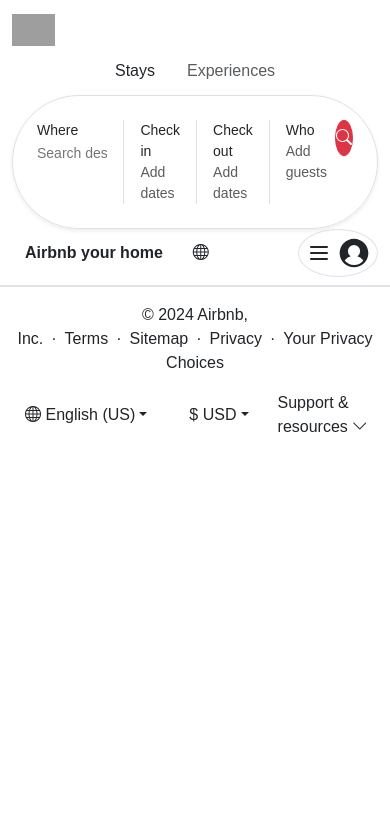
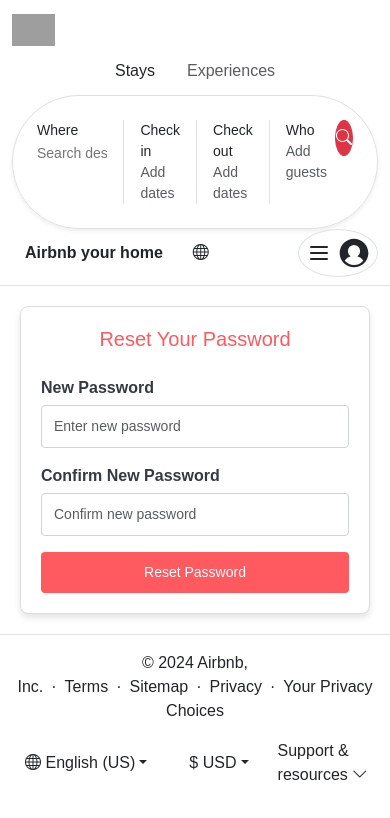
Before and after one commit to KhalidHamdi/ITI-GP-AIRBNB-FRONTEND, a React (Vite) app: page /reset-password/1/1 in a window 390 px wide. Shown: the top 818 px of the page. Built offline with nearby package versions, Linux system fonts and the light colour scheme; grey boxes are pictures that could not be loaded.

Commit message:
try : add confirmation password test1

```diff
--- a/src/App.jsx
+++ b/src/App.jsx
@@ -1,3 +1,5 @@
+// src/App.jsx
+
 import React from 'react';
 import { Routes, Route } from 'react-router-dom';
 import Home from './pages/home/Home';
@@ -11,18 +13,23 @@
 import MyReservationsPage from './components/home/ReservationsPage';
 import LoginModal from './components/modals/LoginModal';
 import SignupModal from './components/modals/SignupModal';
-import PasswordResetModal from './components/modals/PasswordResetModal'; // Import the new modal
+import PasswordResetModal from './components/modals/PasswordResetModal';
+import ResetPasswordConfirm from './components/modals/ResetPasswordConfirm';
+
 import LandlordDetailPage from "./pages/landlord/LandlordDetailPage";
 
 function App() {
   return (
     <div className="app">
       <Header />
-        <LoginModal />
-        <SignupModal />
-        <PasswordResetModal />
-        <AddProperty />
+      {/* Render modals globally if needed */}
+      <LoginModal />
+      <SignupModal />
+      <PasswordResetModal />
+
+      <AddProperty />
       <Routes>
+        <Route path="/reset-password/:uid/:token/" element={<ResetPasswordConfirm />} />
         <Route path="/home" element={<Home />} />
         <Route path="/" element={<Home />} />
         <Route path="/properties/:id" element={<PropertyDetail />} />
--- /dev/null
+++ b/src/components/modals/ResetPasswordConfirm.css
@@ -0,0 +1,98 @@
+/* src/components/auth/ResetPasswordConfirm.css */
+
+.reset-password-confirm-container {
+    max-width: 400px;
+    margin: 50px auto;
+    padding: 30px;
+    border: 1px solid #ddd;
+    border-radius: 8px;
+    background-color: #ffffff;
+    box-shadow: 0 4px 6px rgba(0, 0, 0, 0.1);
+    font-family: 'Helvetica Neue', Helvetica, Arial, sans-serif;
+}
+
+.reset-password-confirm-container h2 {
+    text-align: center;
+    margin-bottom: 25px;
+    color: #ff5a5f; /* Airbnb's primary color */
+    font-size: 24px;
+}
+
+.alert {
+    margin-bottom: 20px;
+    padding: 15px;
+    border-radius: 4px;
+    font-size: 14px;
+}
+
+.alert-success {
+    background-color: #d4edda;
+    color: #155724;
+    border: 1px solid #c3e6cb;
+}
+
+.alert-danger {
+    background-color: #f8d7da;
+    color: #721c24;
+    border: 1px solid #f5c6cb;
+}
+
+.form-label {
+    font-weight: bold;
+    margin-bottom: 5px;
+    display: block;
+    color: #343a40;
+}
+
+.form-control {
+    width: 100%;
+    padding: 12px 15px;
+    margin-bottom: 15px;
+    border: 1px solid #ced4da;
+    border-radius: 4px;
+    font-size: 16px;
+    transition: border-color 0.3s;
+}
+
+.form-control:focus {
+    border-color: #ff5a5f;
+    outline: none;
+    box-shadow: 0 0 0 3px rgba(255, 90, 95, 0.2);
+}
+
+.btn-primary {
+    width: 100%;
+    padding: 12px;
+    background-color: #ff5a5f;  /* Airbnb's primary color */
+    color: #ffffff;
+    border: none;
+    border-radius: 4px;
+    font-size: 16px;
+    cursor: pointer;
+    transition: background-color 0.3s;
+}
+
+.btn-primary:hover {
+    background-color: #e04848;
+}
+
+@media (max-width: 480px) {
+    .reset-password-confirm-container {
+        padding: 20px;
+        margin: 20px;
+    }
+
+    .reset-password-confirm-container h2 {
+        font-size: 20px;
+    }
+
+    .form-control {
+        padding: 10px 12px;
+        font-size: 14px;
+    }
+
+    .btn-primary {
+        padding: 10px;
+        font-size: 14px;
+    }
+}
--- /dev/null
+++ b/src/components/modals/ResetPasswordConfirm.jsx
@@ -0,0 +1,109 @@
+// src/components/auth/ResetPasswordConfirm.jsx
+
+import React, { useState } from 'react';
+import { useParams, useNavigate } from 'react-router-dom';
+import axiosInstance from '../../axios';
+import CustomButton from '../forms/CustomButton';
+import './ResetPasswordConfirm.css'; // Create and style this CSS file
+
+const ResetPasswordConfirm = () => {
+    const { uid, token } = useParams();
+    const navigate = useNavigate();
+    const [password1, setPassword1] = useState('');
+    const [password2, setPassword2] = useState('');
+    const [message, setMessage] = useState('');
+    const [errors, setErrors] = useState([]);
+
+    const submitReset = async (e) => {
+        e.preventDefault();
+
+        if (password1 !== password2) {
+            setErrors(['Passwords do not match.']);
+            return;
+        }
+
+        const data = {
+            uid: uid,
+            token: token,
+            new_password1: password1,
+            new_password2: password2,
+        };
+
+        try {
+            const response = await axiosInstance.post('/api/auth/password/reset/confirm/', data);
+            setMessage('Your password has been reset successfully.');
+            setErrors([]);
+            // Redirect to login after a delay
+            setTimeout(() => navigate('/login'), 3000);
+        } catch (error) {
+            // Extract error messages from the response
+            const errorMessages = [];
+            if (error.response && error.response.data) {
+                for (const key in error.response.data) {
+                    if (Array.isArray(error.response.data[key])) {
+                        error.response.data[key].forEach(msg => errorMessages.push(msg));
+                    } else {
+                        errorMessages.push(error.response.data[key]);
+                    }
+                }
+            } else {
+                errorMessages.push('Error resetting password. Please try again.');
+            }
+            setErrors(errorMessages);
+            setMessage('');
+            console.error("Error resetting password:", error);
+        }
+    };
+
+    return (
+        <div className="reset-password-confirm-container">
+            <h2>Reset Your Password</h2>
+
+            {message && (
+                <div className="alert alert-success">
+                    {message}
+                </div>
+            )}
+
+            {errors.length > 0 && (
+                <div className="alert alert-danger">
+                    {errors.map((error, index) => (
+                        <div key={`error_${index}`}>{error}</div>
+                    ))}
+                </div>
+            )}
+
+            <form onSubmit={submitReset}>
+                <div className="mb-3">
+                    <label htmlFor="password1" className="form-label">New Password</label>
+                    <input
+                        type="password"
+                        className="form-control"
+                        id="password1"
+                        placeholder="Enter new password"
+                        value={password1}
+                        onChange={(e) => setPassword1(e.target.value)}
+                        required
+                    />
+                </div>
+
+                <div className="mb-3">
+                    <label htmlFor="password2" className="form-label">Confirm New Password</label>
+                    <input
+                        type="password"
+                        className="form-control"
+                        id="password2"
+                        placeholder="Confirm new password"
+                        value={password2}
+                        onChange={(e) => setPassword2(e.target.value)}
+                        required
+                    />
+                </div>
+
+                <CustomButton label="Reset Password" type="submit" />
+            </form>
+        </div>
+    );
+};
+
+export default ResetPasswordConfirm;
```
